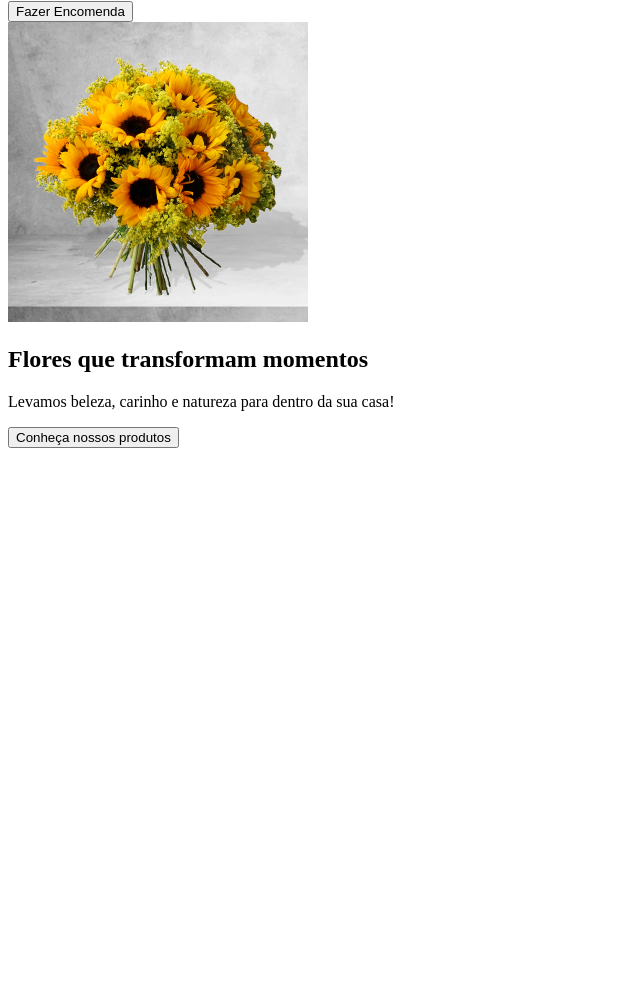
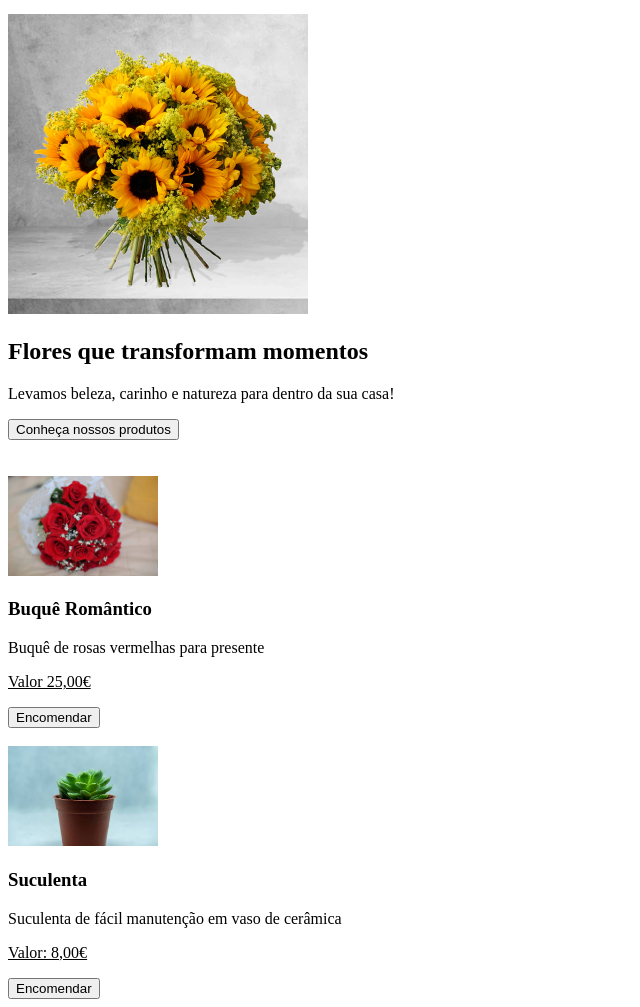
Before and after one commit to caroline-torres/flordecasa-floricultura, a plain HTML site: page index.html in a window 1280 px wide. Shown: the part 193-1200 px from the top of the page, without its empty margins (0-640 px from the left). Before the commit the page ends 800 px from the top, so only its background shows below. Drawn offline with Linux system fonts and the light colour scheme.

Commit message:
feature: Adição de dois produtos(buquê e suculenta)

```diff
--- a/index.html
+++ b/index.html
@@ -6,7 +6,6 @@
     <title>Flor de casa</title>
 </head>
 <body>
-<<<<<<< HEAD
     <h1>Flor de Casa</h1>
     <ul>
         <li>Início</li>
@@ -16,10 +15,29 @@
     </ul>
     <button>Fazer Encomenda</button>
 <br>
+<br>
+<div>
     <img src="GIRASSOIS-1.png" alt=" buquê de Girassol"width="300" height="300">
-    <h2>Flores que transformam momentos</h2>
-    <p>Levamos beleza, carinho e natureza para dentro da sua casa!</p>
-    <button>Conheça nossos produtos</button>
+     <h2>Flores que transformam momentos</h2>
+        <p>Levamos beleza, carinho e natureza para dentro da sua casa!</p>
+        <button>Conheça nossos produtos</button>
+</div>
+<br>
+<br>
+<div>
+    <img src="buqueromantico-rosas.jpg" alt="Buquê romantico de rosas vermelhas "width="150" height="100">
+     <h3>Buquê Romântico</h3>
+        <p>Buquê de rosas vermelhas para presente</p>
+        <p><ins> Valor 25,00€</ins></p>
+        <button>Encomendar</button>
+<br>
+<br>
+    <img src="suculenta.jpg" alt="Suculenta" width="150" height="100">
+     <h3>Suculenta</h3>
+        <p>Suculenta de fácil manutenção em vaso de cerâmica</p>
+        <p><ins> Valor: 8,00€</ins></p>
+        <button>Encomendar</button>
+</div>
 
 </body>
 </html>
```
Also changed, not shown: buqueromantico-rosas.jpg (added), suculenta.jpg (added).
